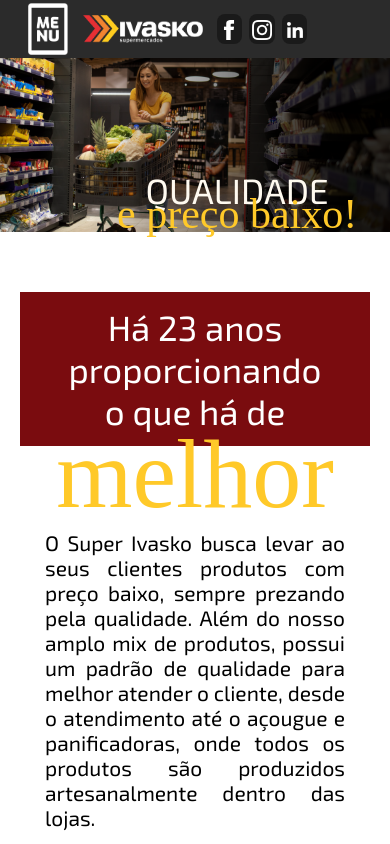
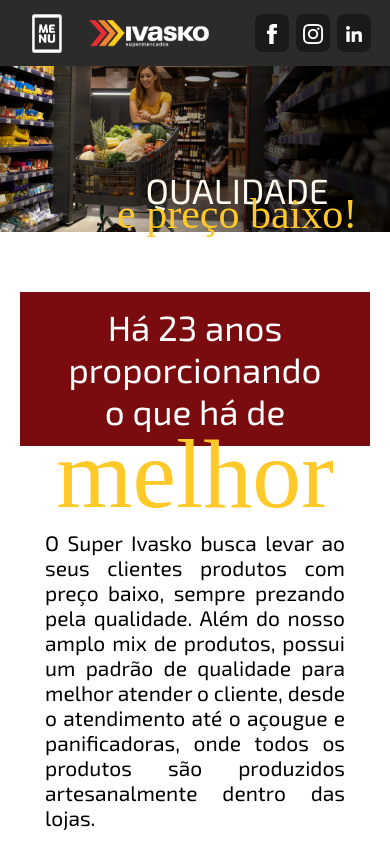
Before and after one commit to Rennangmacarini/SiteIvasko, a Next.js app: page / in a window 390 px wide. Shown: the top 844 px of the page. Built offline with nearby package versions, Linux system fonts and the light colour scheme; a web font is replaced by a local one.

Commit message:
atualizando logo

```diff
--- a/src/components/Header/index.tsx
+++ b/src/components/Header/index.tsx
@@ -6,7 +6,7 @@
   return (
     <header>
       <div className={styles.header}>
-        <img src="/images/logo.png" alt="Logo ivasko" />
+        <img className={styles.logo} src="/images/logo.png" alt="Logo ivasko" />
         <img className={styles.buttonMobile} src="./icon/menu.png" alt="" />
         <div className={styles.menu}>
           <Link href={"/"}>Início</Link>
--- a/src/components/Header/styles.module.scss
+++ b/src/components/Header/styles.module.scss
@@ -18,12 +18,13 @@
     .buttonMobile {
         position: absolute;
         left: 5rem;
-        width: 40px;
+        width: 30px;
         display: none;
     }
 
 
     img {
+        margin: 0.5rem;
         width: 150px;
     }
 
@@ -33,11 +34,12 @@
 
 
 
-           span, a {
+        span,
+        a {
             color: var(--gray-50);
             padding: 0.5rem;
 
-            &:hover{
+            &:hover {
                 filter: brightness(0.5);
             }
 
@@ -46,7 +48,7 @@
                 border-radius: 12px;
 
                 &:hover {
-                    background-color: var(--white) ;
+                    background-color: var(--white);
                     color: var(--gray-300);
                 }
             }
@@ -62,7 +64,8 @@
             padding: 0.4rem 0.2rem 0.1rem;
             background-color: var(--gray-300);
             border-radius: 8px;
-            img{
+
+            img {
                 width: 20px;
             }
         }
@@ -70,7 +73,7 @@
 }
 
 
-.globalMobile{
+.globalMobile {
     position: absolute;
     z-index: 10;
     left: 0;
@@ -80,14 +83,14 @@
     justify-content: center;
     margin-top: 4rem;
 
-    .menuMobile{
+    .menuMobile {
         position: fixed;
         width: 100%;
         height: 100vh;
         justify-content: center;
         align-items: center;
 
-        background:var(--gray-300);
+        background: var(--gray-300);
 
         .contentMenu {
             display: flex;
@@ -102,7 +105,7 @@
                 color: var(--gray-50);
                 padding: 0.5rem;
 
-                &:hover{
+                &:hover {
                     filter: brightness(0.5);
                 }
 
@@ -112,7 +115,7 @@
                     border-radius: 12px;
 
                     &:hover {
-                        background-color: var(--white) ;
+                        background-color: var(--white);
                         color: var(--gray-300);
                     }
                 }
@@ -121,7 +124,7 @@
     }
 }
 
-@media(max-width: 1850px){
+@media(max-width: 1850px) {
 
     .header {
         .menu {
@@ -132,7 +135,7 @@
     }
 }
 
-@media(max-width: 1300px){
+@media(max-width: 1300px) {
 
     .header {
 
@@ -148,21 +151,38 @@
 
 
 
-@media(max-width: 650px){
+@media(max-width: 650px) {
 
     .header {
-        gap: 2rem;
+        gap: 0rem;
+
         .buttonMobile {
             display: flex;
         }
+
+        .icon {
+            display: flex;
+            gap: 0.5rem;
+            align-items: center;
+            margin-left: 3rem;
+        }
+
+        .logo {
+            margin-left: 5rem;
+        }
+
+        img {
+            margin: 0.3rem;
+            width: 120px;
+        }
+
     }
 }
 
 
-@media(max-width: 500px){
+@media(max-width: 500px) {
 
     .header {
-        gap: 1rem;
         .buttonMobile {
             left: 2rem;
             display: flex;
```
Lines whose indentation alone changed are shown as unchanged.
